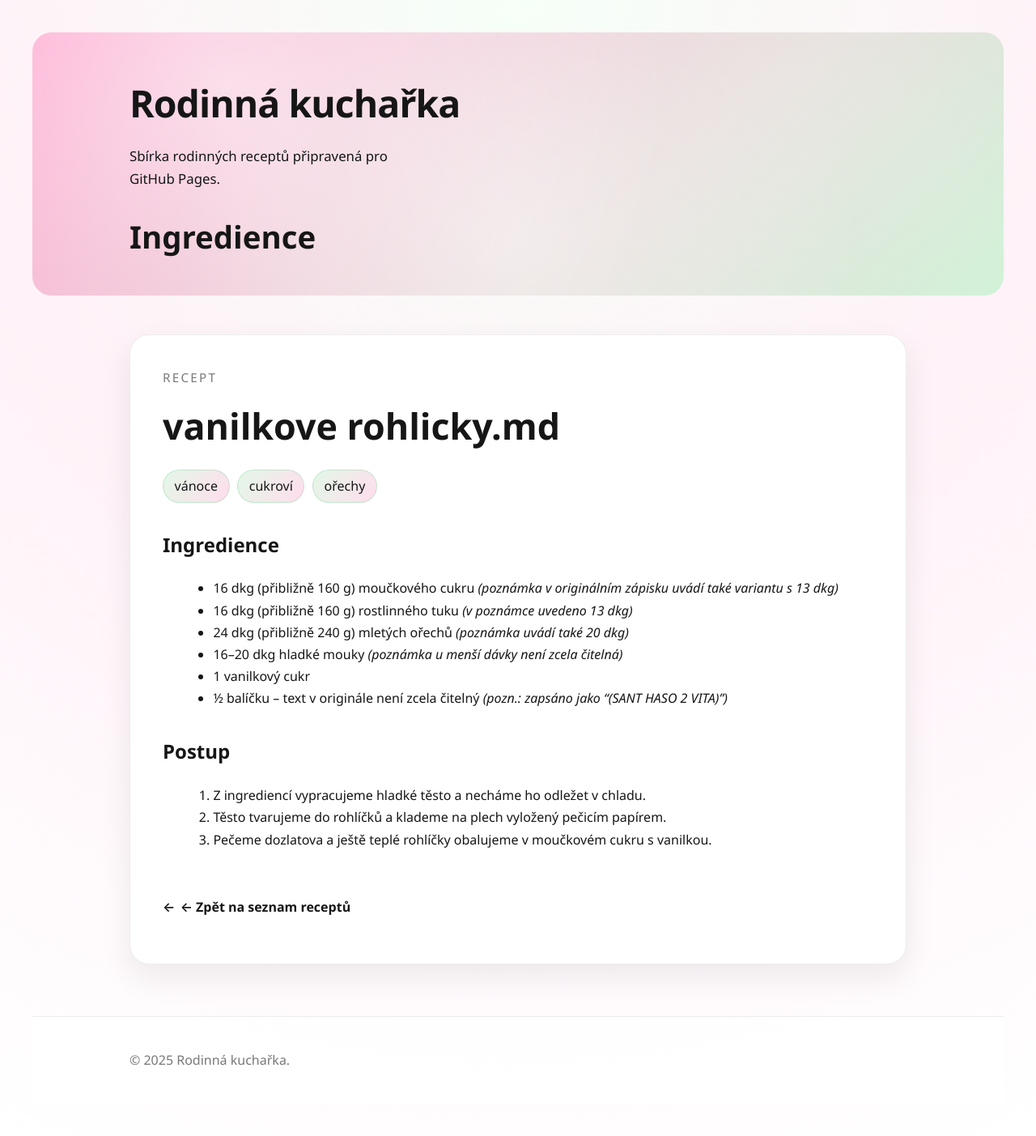
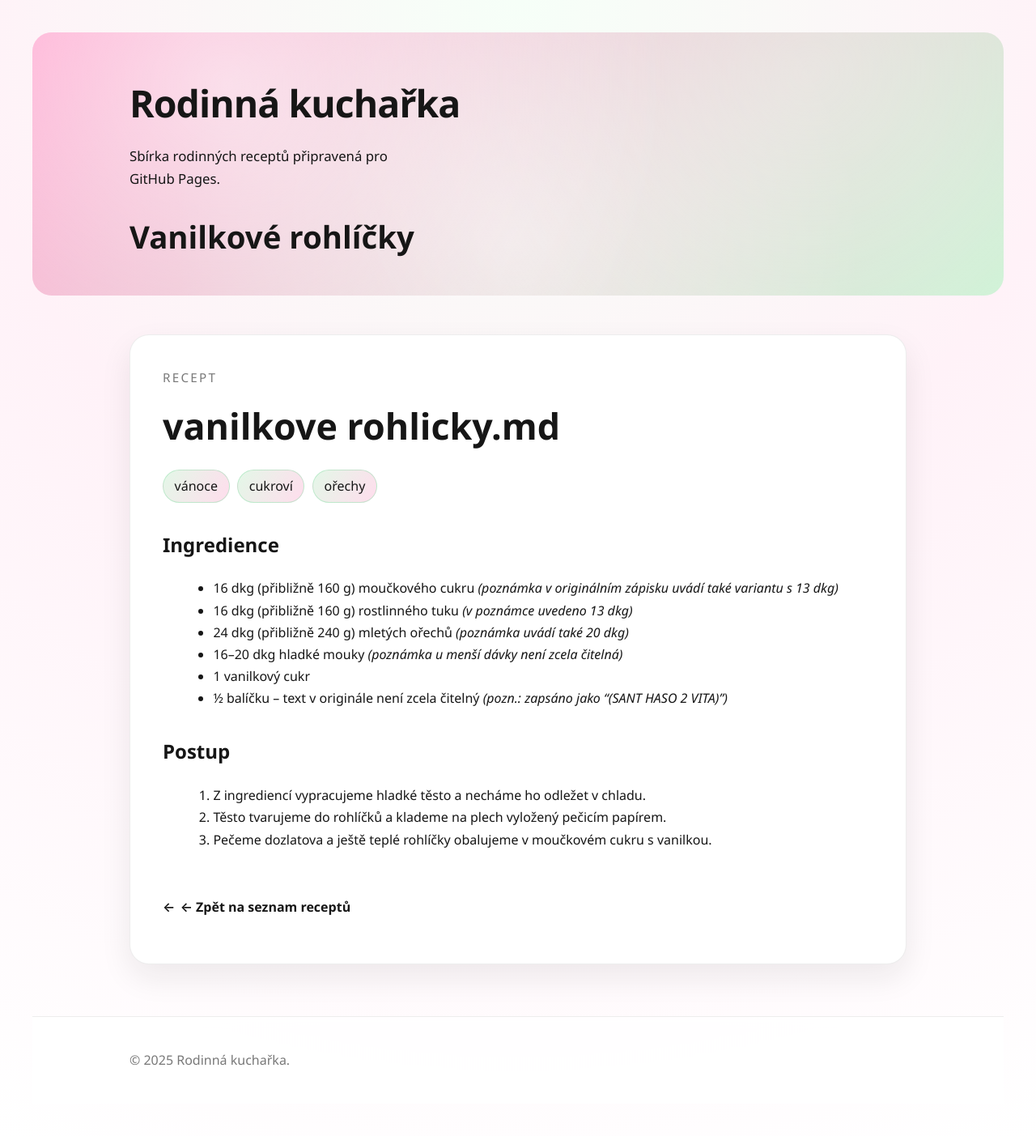
Before and after one commit to lamanchy/cookbook, a Jekyll site: the page built from recipes/vanilkove-rohlicky.md, in a window 1280 px wide. Shown: the whole page at 81% size. Built offline with Jekyll 4.4.1, drawn with Linux system fonts in a browser that asks for light colours; our own code applies the rules of GitHub Pages for plain Markdown files.

Commit message:
recipes/vanilkove-rohlicky.md updated from https://stackedit.io/

```diff
--- a/recipes/vanilkove-rohlicky.md
+++ b/recipes/vanilkove-rohlicky.md
@@ -1,4 +1,5 @@
 ---
+title: "Vanilkové rohlíčky"
 tags:
   - vánoce
   - cukroví
```
Also changed, not shown: other parts of recipes/vanilkove-rohlicky.md (+3 -0 lines).
